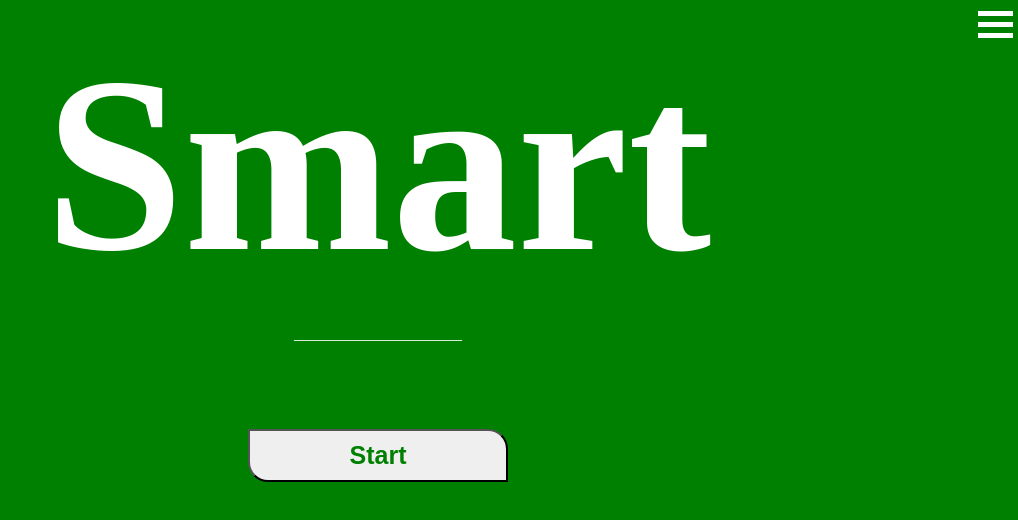
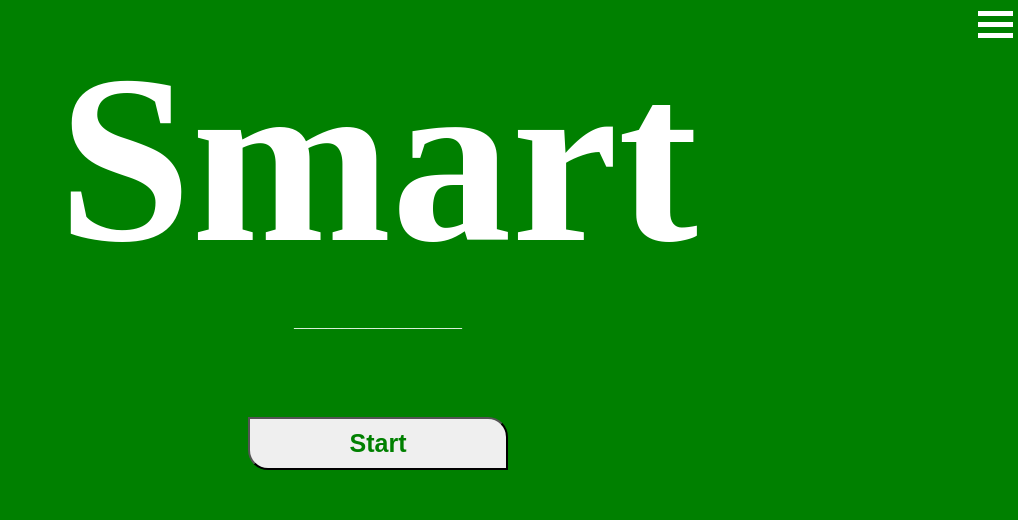
Before and after one commit to ArsenMamataliev/Smart, a plain HTML site: page index.html in a window 1280 px wide. Shown: the whole page, without its empty margins (262-1280 px from the left). Drawn offline with Linux system fonts and the light colour scheme.

Commit message:
added margin left and right

```diff
--- a/style.css
+++ b/style.css
@@ -19,9 +19,9 @@
 }
 
  #randomNums{
- 	font-size: 250px;
+ 	font-size: 240px;
  	font-weight: bold;
- 	padding: 0;
+ 	padding: 0 5px;
  	margin:0;
  }
 
```
